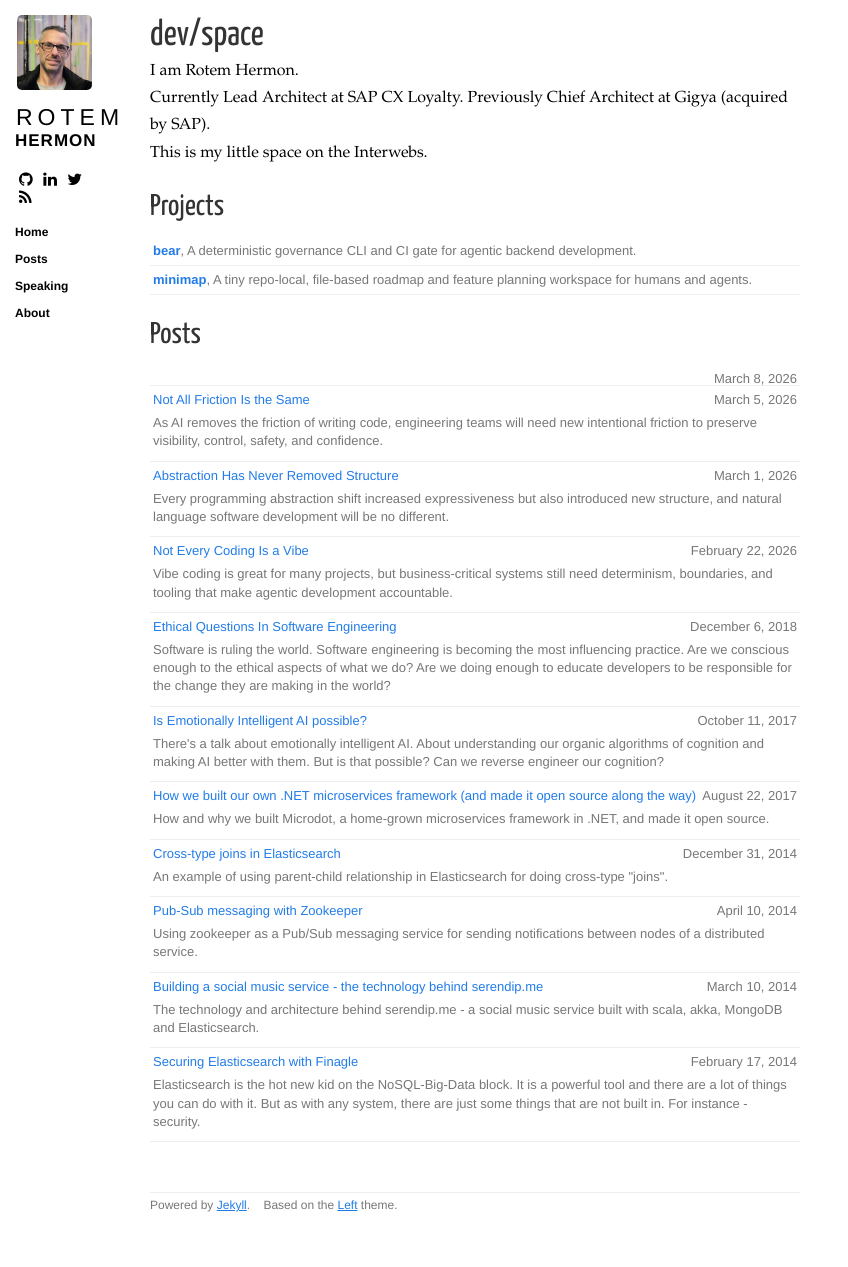
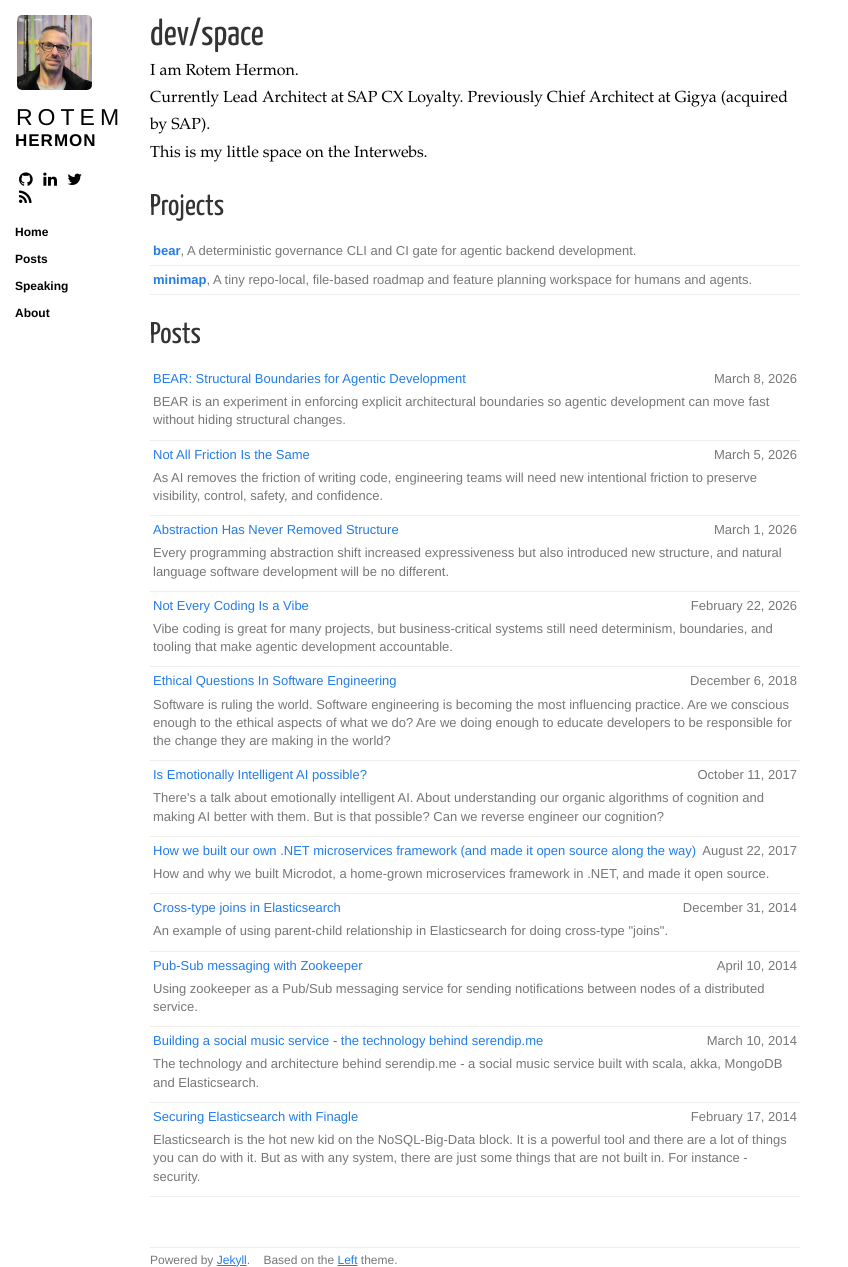
Before and after one commit to rore/rore.github.com, a Jekyll site: the page built from index.html, in a window 1280 px wide. Shown: the whole page, without its empty margins (0-848 px from the left). Built offline with Jekyll 4.4.1, drawn with Linux system fonts in a browser that asks for light colours; before the commit the page ends 1212 px from its top, so only the background shows below that.

Commit message:
Quote BEAR post title for Jekyll

```diff
--- a/_posts/2026-03-08-structural-boundaries-for-agentic-development.markdown
+++ b/_posts/2026-03-08-structural-boundaries-for-agentic-development.markdown
@@ -1,6 +1,6 @@
 ---
 layout: post
-title: BEAR: Structural Boundaries for Agentic Development
+title: "BEAR: Structural Boundaries for Agentic Development"
 category: posts
 comments: true
 description: BEAR is an experiment in enforcing explicit architectural boundaries so agentic development can move fast without hiding structural changes.
```
